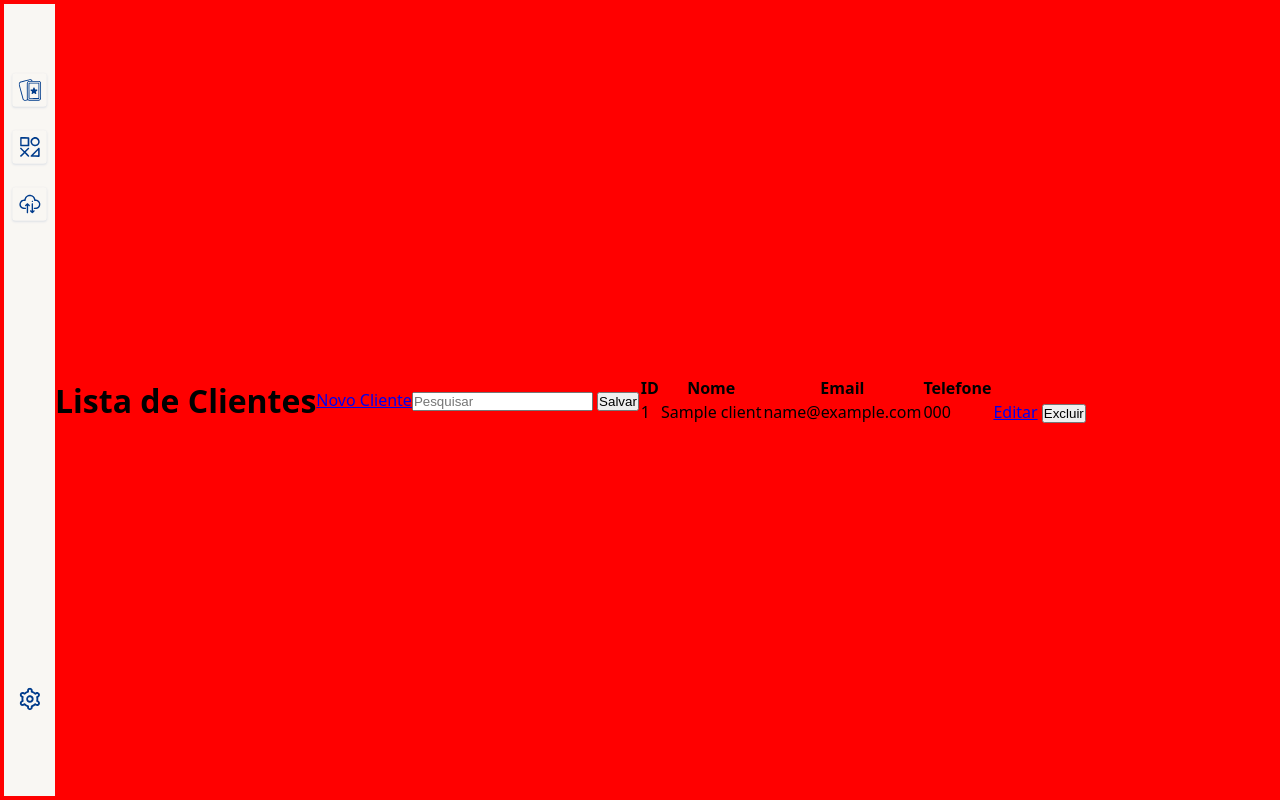
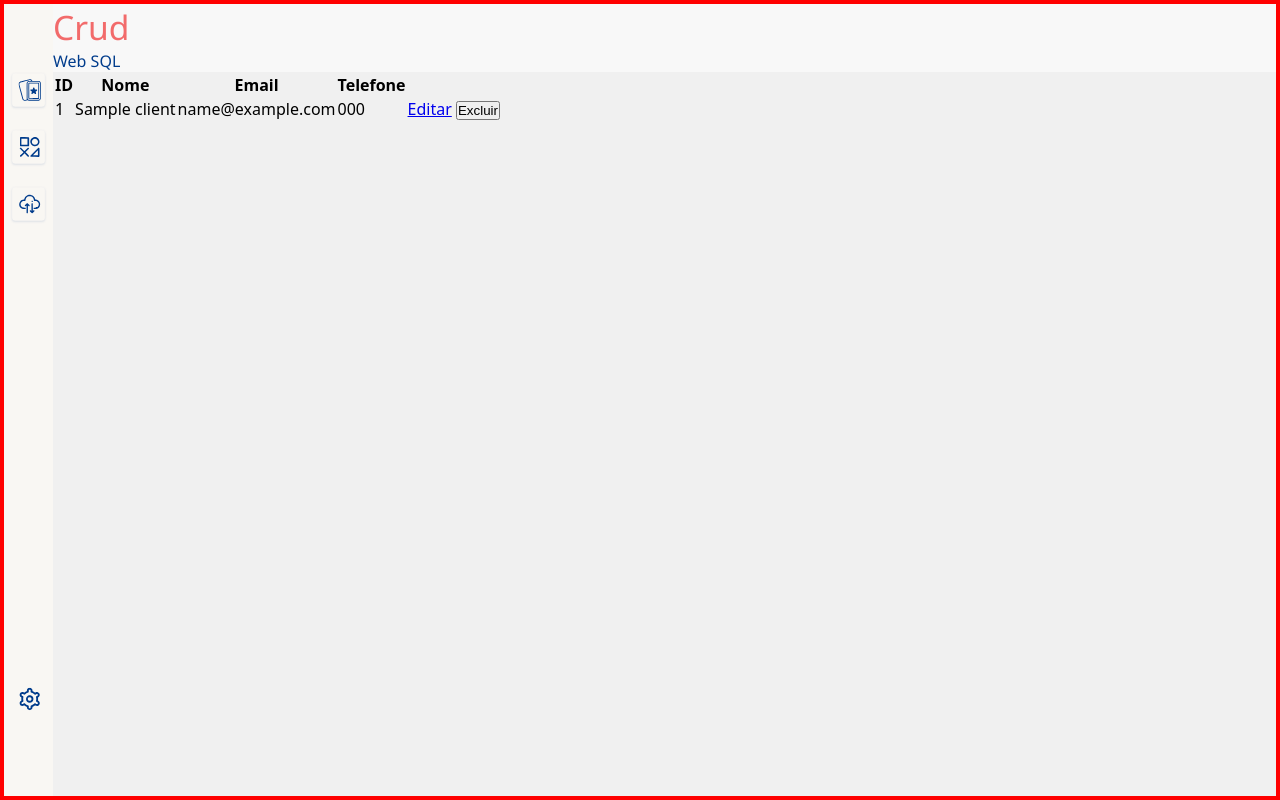
Before and after one commit to H7-Dev/CRUD-MVC-POO, a PHP site: page / in a window 1280 px wide. Run offline with PHP 8.4, Linux system fonts and the light colour scheme; tables that the repository leaves empty or names only in its code hold one stand-in row (values such as "Sample post"); style sheets or scripts are compiled from the project's sources.

Commit message:
00.03 [-g-s]

```diff
--- /dev/null
+++ b/INCLUDES/PAGES/pgINICIAL/ASSETS/div.a.header.css
@@ -0,0 +1,17 @@
+div.header {
+  background-color: #F8F8F8;
+}
+div.header > span.titulo {
+  color: #F26B6B;
+  font-size: 2.1rem;
+  font-family: DosisLight, "Segoe UI", sans-serif;
+  display: grid;
+  align-items: flex-end;
+}
+div.header > span.subtitulo {
+  color: #003C8C;
+  font-size: 1rem;
+  font-family: "JosefinSansRegular", "OpenSansSemiBold", "Segoe UI", sans-serif;
+  letter-spacing: normal;
+  font-weight: normal;
+}/*# sourceMappingURL=div.a.header.css.map */
--- /dev/null
+++ b/INCLUDES/PAGES/pgINICIAL/ASSETS/div.a.header.html
@@ -0,0 +1,4 @@
+<div class="header">
+    <span class="titulo">Crud</span>
+    <span class="subtitulo">Web SQL</span>
+</div>
--- /dev/null
+++ b/INCLUDES/PAGES/pgINICIAL/ASSETS/div.a.header.scss
@@ -0,0 +1,19 @@
+div.header {
+    background-color: #F8F8F8;
+
+    >span.titulo {
+        color: #F26B6B;
+        font-size: 2.1rem;
+        font-family: DosisLight, 'Segoe UI', sans-serif;
+        display: grid;
+        align-items: flex-end;
+    }
+
+    >span.subtitulo {
+        color: #003C8C;
+        font-size: 1rem;
+        font-family: "JosefinSansRegular", "OpenSansSemiBold", "Segoe UI", sans-serif;
+        letter-spacing: normal;
+        font-weight: normal;
+    }
+}
--- /dev/null
+++ b/INCLUDES/PAGES/pgINICIAL/CSS/pg.inicial.css
@@ -0,0 +1,7 @@
+.pgInicial {
+  background-color: #f0f0f0;
+  min-height: 100%;
+  width: 100%;
+  display: grid;
+  grid-template-rows: auto auto 1fr;
+}/*# sourceMappingURL=pg.inicial.css.map */
--- /dev/null
+++ b/INCLUDES/PAGES/pgINICIAL/CSS/pg.inicial.scss
@@ -0,0 +1,9 @@
+.pgInicial {
+    background-color: #f0f0f0;
+    // padding: 4px;
+    min-height: 100%;
+    width: 100%;
+    display: grid;
+    grid-template-rows: auto auto 1fr;
+
+}
--- /dev/null
+++ b/INCLUDES/PAGES/pgINICIAL/pg.inicial.php
@@ -0,0 +1,31 @@
+<div class="pgInicial">
+ <?php include "INCLUDES/PAGES/pgInicial/ASSETS/div.a.header.html"; ?>
+
+<div class="content">
+    <table class="table">
+        <thead>
+            <tr>
+                <th>ID</th>
+                <th>Nome</th>
+                <th>Email</th>
+                <th>Telefone</th>
+                <th></th>
+            </tr>
+        </thead>
+        <tbody>
+            <?php foreach($resultData as $data): ?>
+                <tr>
+                    <td> <?= $data["id"]; ?> </td>
+                    <td> <?= $data["name"]; ?> </td>
+                    <td> <?= $data["email"]; ?> </td>
+                    <td> <?= $data["phone"]; ?> </td>
+                    <td>
+                        <a class="button btn-edit" href="./index.php?a=search&v=editCreate&search=<?= $data['id'] ?>">Editar</a>
+                        <button class="button btn-delete" onclick="verifyDelete(<?= $data['id'] ?>)">Excluir</button>
+                    </td>
+                </tr>
+            <?php endforeach; ?>
+        </tbody>
+    </table>
+</div>
+</div>
--- a/INCLUDES/header.php
+++ b/INCLUDES/header.php
@@ -8,6 +8,8 @@
     <meta name="color-scheme" content="light dark">
     <link rel="stylesheet" href="views/css/index.css">
     <link rel="stylesheet" href="INCLUDES/COMPONENTS/ASIDE/CSS/aside.css">
+    <link rel="stylesheet" href="INCLUDES/PAGES/pgInicial/ASSETS/div.a.header.css">
+    <link rel="stylesheet" href="INCLUDES/PAGES/pgInicial/CSS/pg.inicial.css">
     <title>Clients</title>
 </head>
 <body>
@@ -21,7 +23,8 @@
             </button>
         </div>
     <?php endif; ?>
+    <?php include 'INCLUDES/COMPONENTS/ASIDE/cp.aside.html'; ?>
 
-<?php include 'INCLUDES/COMPONENTS/ASIDE/cp.aside.html'; ?>
-<h1>Lista de Clientes</h1>
-<a class="button" href="./index.php?a=goToNew">Novo Cliente</a>
+
+<!-- <h1>Lista de Clientes</h1> -->
+<!-- <a class="button" href="./index.php?a=goToNew">Novo Cliente</a> -->
--- a/views/index.php
+++ b/views/index.php
@@ -1,32 +1,3 @@
 <?php include 'INCLUDES/header.php'; ?>
-<?php include 'INCLUDES/FORMS/fr.a.search.cliente.php'; ?>
-
-
-<div class="content">
-    <table class="table">
-        <thead>
-            <tr>
-                <th>ID</th>
-                <th>Nome</th>
-                <th>Email</th>
-                <th>Telefone</th>
-                <th></th>
-            </tr>
-        </thead>
-        <tbody>
-            <?php foreach($resultData as $data): ?>
-                <tr>
-                    <td> <?= $data["id"]; ?> </td>
-                    <td> <?= $data["name"]; ?> </td>
-                    <td> <?= $data["email"]; ?> </td>
-                    <td> <?= $data["phone"]; ?> </td>
-                    <td>
-                        <a class="button btn-edit" href="./index.php?a=search&v=editCreate&search=<?= $data['id'] ?>">Editar</a>
-                        <button class="button btn-delete" onclick="verifyDelete(<?= $data['id'] ?>)">Excluir</button>
-                    </td>
-                </tr>
-            <?php endforeach; ?>
-        </tbody>
-    </table>
-</div>
+<?php include 'INCLUDES/PAGES/pgINICIAL/pg.inicial.php'; ?>
 <?php include 'INCLUDES/footer.php'; ?>
```
Also changed, not shown: INCLUDES/COMPONENTS/ASIDE/cp.aside.html (indentation only), INCLUDES/PAGES/pgINICIAL/ASSETS/nav.html (added), 2 other files.
